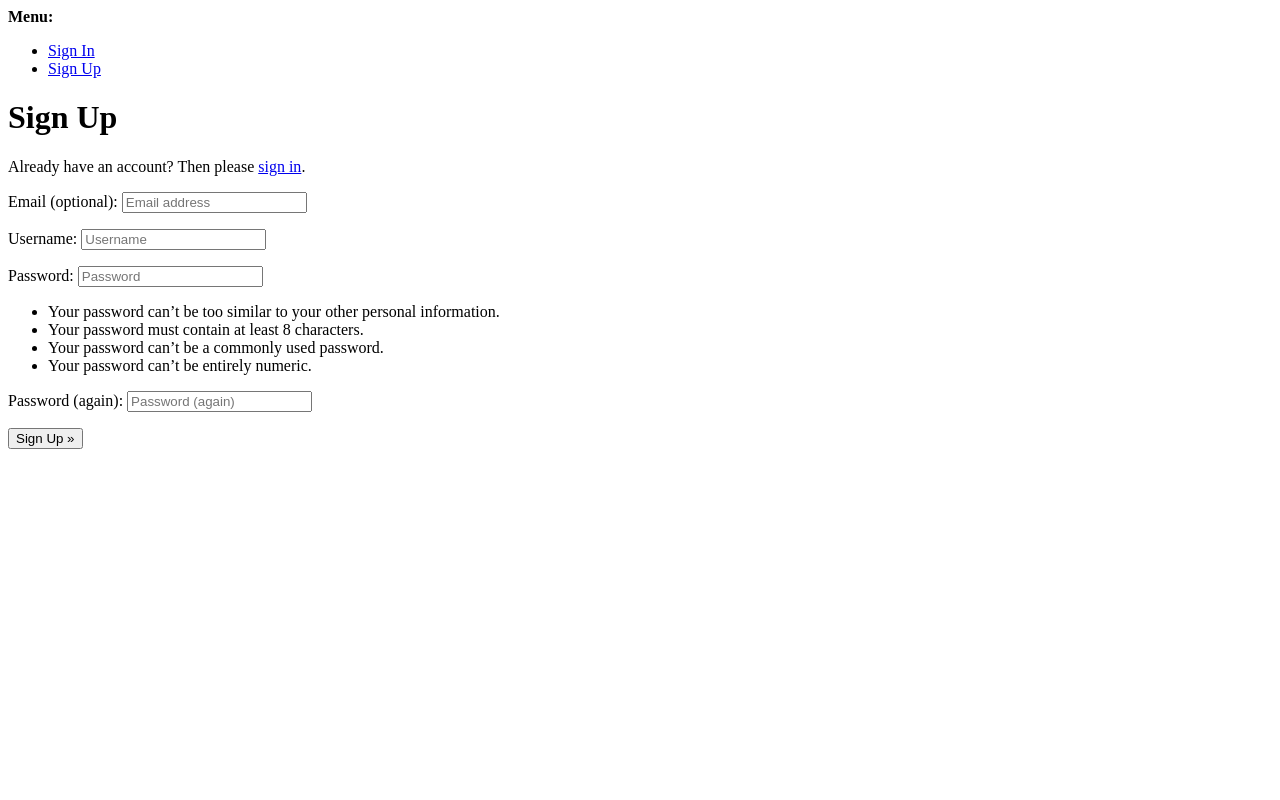
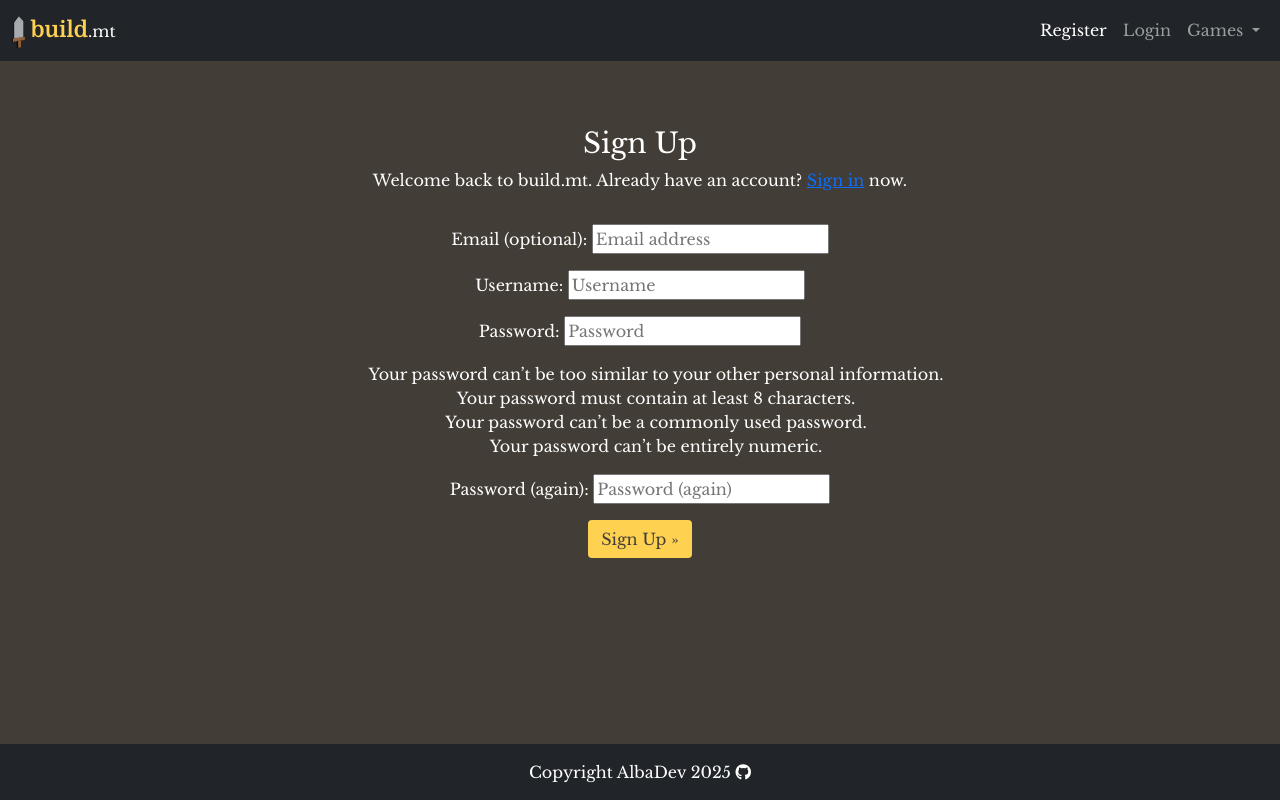
Before and after one commit to AlbaXIII/build.mt, a Django app: page /accounts/signup/ in a window 1280 px wide. Run offline with Django 4.2, Linux system fonts and the light colour scheme; some libraries are stand-ins or nearby versions; some web fonts are replaced.

Commit message:
feat - add custom signup page & extended base html & css

```diff
--- a/static/css/style.css
+++ b/static/css/style.css
@@ -192,6 +192,18 @@ body {
     margin-top: 50px;
 }
 
+.signup-page {
+    font-family: Libre Baskerville, sans-serif;
+    color: #fff;
+    margin-top: 50px;
+    list-style-type: none;
+    text-align: left;
+}
+
+.signup-page ul {
+    list-style-type: none;
+}
+
 #account-btns {
     background: #FFD151;
     color: #423E37;
--- a/templates/account/signup.html
+++ b/templates/account/signup.html
@@ -1,21 +1,34 @@
-{% extends "account/base.html" %}
+{% extends "base.html" %}
 
 {% load i18n %}
 
 {% block head_title %}{% trans "Signup" %}{% endblock head_title %}
 
 {% block content %}
-<h1>{% trans "Sign Up" %}</h1>
 
-<p>{% blocktrans %}Already have an account? Then please <a href="{{ login_url }}">sign in</a>.{% endblocktrans %}</p>
-
+<!-- custom signup page extending base html & css -->
+<section>
+  <div class="container signup-page text-center">
+    <div class="row">
+      <div class="col-md-8 mt-3 offset-md-2">
+        <h3>{% trans "Sign Up" %}</h3>
+        <p>{% blocktrans %}Welcome back to build.mt. Already have an account? <a class="link" href="{{ login_url }}">Sign in</a>
+          now.{% endblocktrans %}</p>
+      </div>
+    </div>
+    <div class="row">
+      <div class="col-md-8 mt-3 offset-md-2">
           <form class="signup" id="signup_form" method="post" action="{% url 'account_signup' %}">
               {% csrf_token %}
               {{ form.as_p }}
               {% if redirect_field_value %}
               <input type="hidden" name="{{ redirect_field_name }}" value="{{ redirect_field_value }}" />
               {% endif %}
-  <button type="submit">{% trans "Sign Up" %} &raquo;</button>
+              <button class="btn btn-signup right" id="account-btns" type="submit">{% trans "Sign Up" %} &raquo;</button>
           </form>
+      </div>
+    </div>
+  </div>
+</section>
 
-{% endblock content %}
+{% endblock %}
```
Lines whose indentation alone changed are shown as unchanged.
